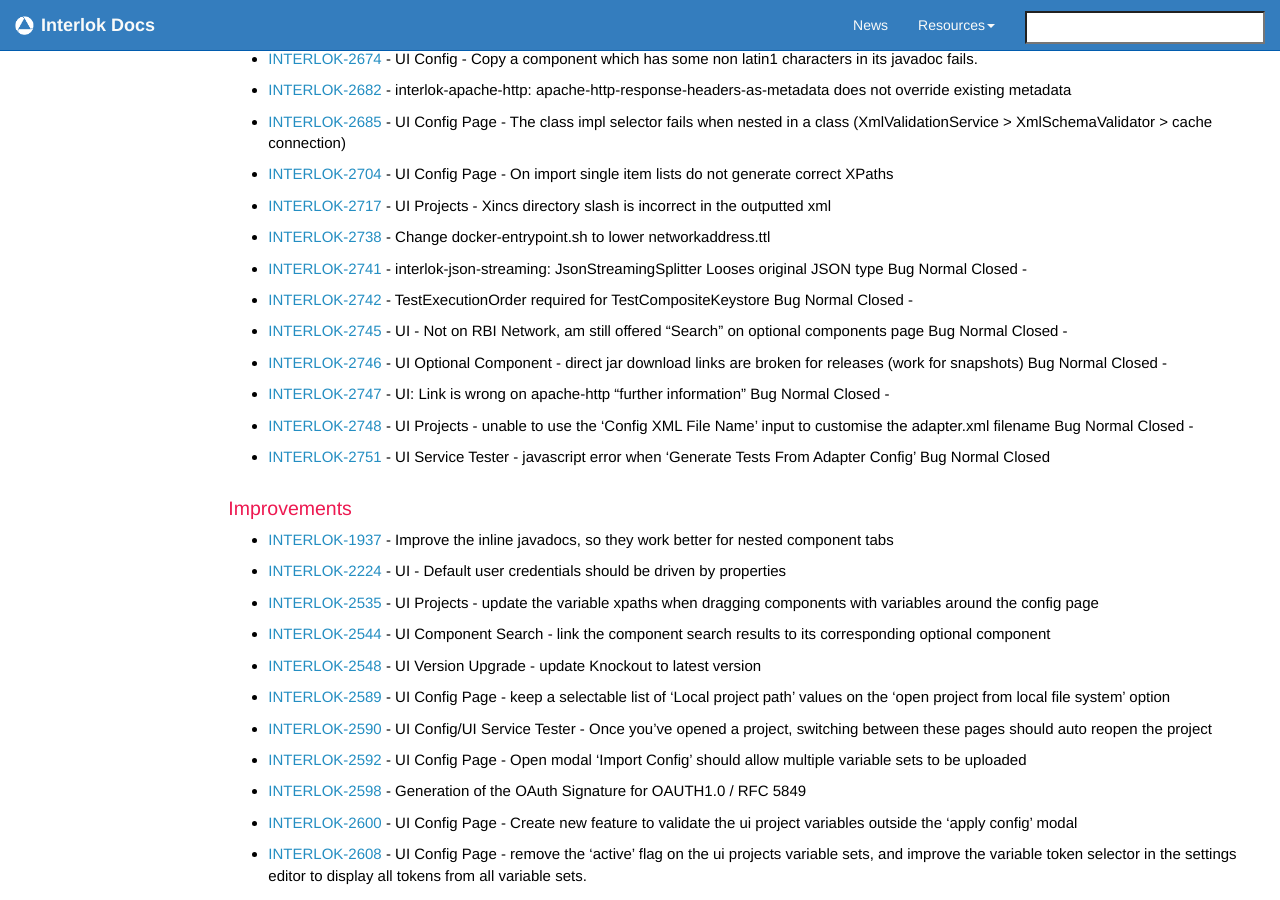
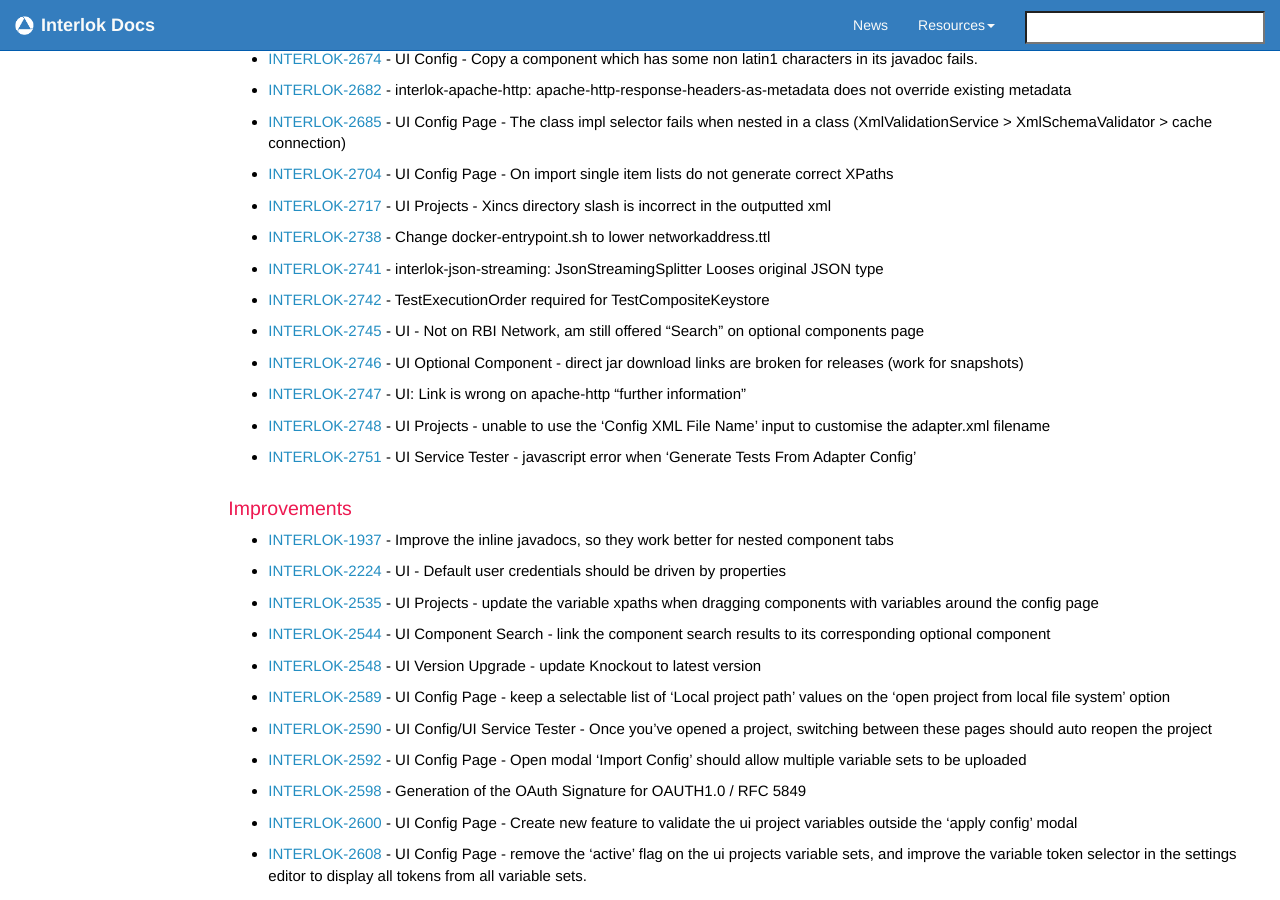
Before and after one commit to adaptris/interlok-docs-legacy, a Jekyll site: the page built from _posts/2019-04-29-3.8.4-release.md, in a window 1280 px wide and 900 px high, scrolled down 618 px. Built offline with Jekyll 4.4.1, drawn with Linux system fonts in a browser that asks for light colours; nearby versions of some CDN libraries; comment, search, counter and statistics services are not loaded.

Commit message:
Removed some export table artefacts

```diff
--- a/_includes/custom/release384.html
+++ b/_includes/custom/release384.html
@@ -18,13 +18,13 @@
  - [INTERLOK-2704](https://adaptris.atlassian.net/browse/INTERLOK-2704) - UI Config Page - On import single item lists do not generate correct XPaths
  - [INTERLOK-2717](https://adaptris.atlassian.net/browse/INTERLOK-2717) - UI Projects - Xincs directory slash is incorrect in the outputted xml
  - [INTERLOK-2738](https://adaptris.atlassian.net/browse/INTERLOK-2738) - Change docker-entrypoint.sh to lower networkaddress.ttl
- - [INTERLOK-2741](https://adaptris.atlassian.net/browse/INTERLOK-2741) - interlok-json-streaming: JsonStreamingSplitter Looses original JSON type	Bug	Normal	Closed	-
- - [INTERLOK-2742](https://adaptris.atlassian.net/browse/INTERLOK-2742) - TestExecutionOrder required for TestCompositeKeystore	Bug	Normal	Closed	-
- - [INTERLOK-2745](https://adaptris.atlassian.net/browse/INTERLOK-2745) - UI - Not on RBI Network, am still offered "Search" on optional components page	Bug	Normal	Closed	-
- - [INTERLOK-2746](https://adaptris.atlassian.net/browse/INTERLOK-2746) - UI Optional Component - direct jar download links are broken for releases (work for snapshots)	Bug	Normal	Closed	-
- - [INTERLOK-2747](https://adaptris.atlassian.net/browse/INTERLOK-2747) - UI: Link is wrong on apache-http "further information"	Bug	Normal	Closed	-
- - [INTERLOK-2748](https://adaptris.atlassian.net/browse/INTERLOK-2748) - UI Projects - unable to use the 'Config XML File Name' input to customise the adapter.xml filename	Bug	Normal	Closed	-
- - [INTERLOK-2751](https://adaptris.atlassian.net/browse/INTERLOK-2751) - UI Service Tester - javascript error when 'Generate Tests From Adapter Config'	Bug	Normal	Closed
+ - [INTERLOK-2741](https://adaptris.atlassian.net/browse/INTERLOK-2741) - interlok-json-streaming: JsonStreamingSplitter Looses original JSON type
+ - [INTERLOK-2742](https://adaptris.atlassian.net/browse/INTERLOK-2742) - TestExecutionOrder required for TestCompositeKeystore
+ - [INTERLOK-2745](https://adaptris.atlassian.net/browse/INTERLOK-2745) - UI - Not on RBI Network, am still offered "Search" on optional components page
+ - [INTERLOK-2746](https://adaptris.atlassian.net/browse/INTERLOK-2746) - UI Optional Component - direct jar download links are broken for releases (work for snapshots)
+ - [INTERLOK-2747](https://adaptris.atlassian.net/browse/INTERLOK-2747) - UI: Link is wrong on apache-http "further information"
+ - [INTERLOK-2748](https://adaptris.atlassian.net/browse/INTERLOK-2748) - UI Projects - unable to use the 'Config XML File Name' input to customise the adapter.xml filename
+ - [INTERLOK-2751](https://adaptris.atlassian.net/browse/INTERLOK-2751) - UI Service Tester - javascript error when 'Generate Tests From Adapter Config'
 
 ### Improvements
 
```
